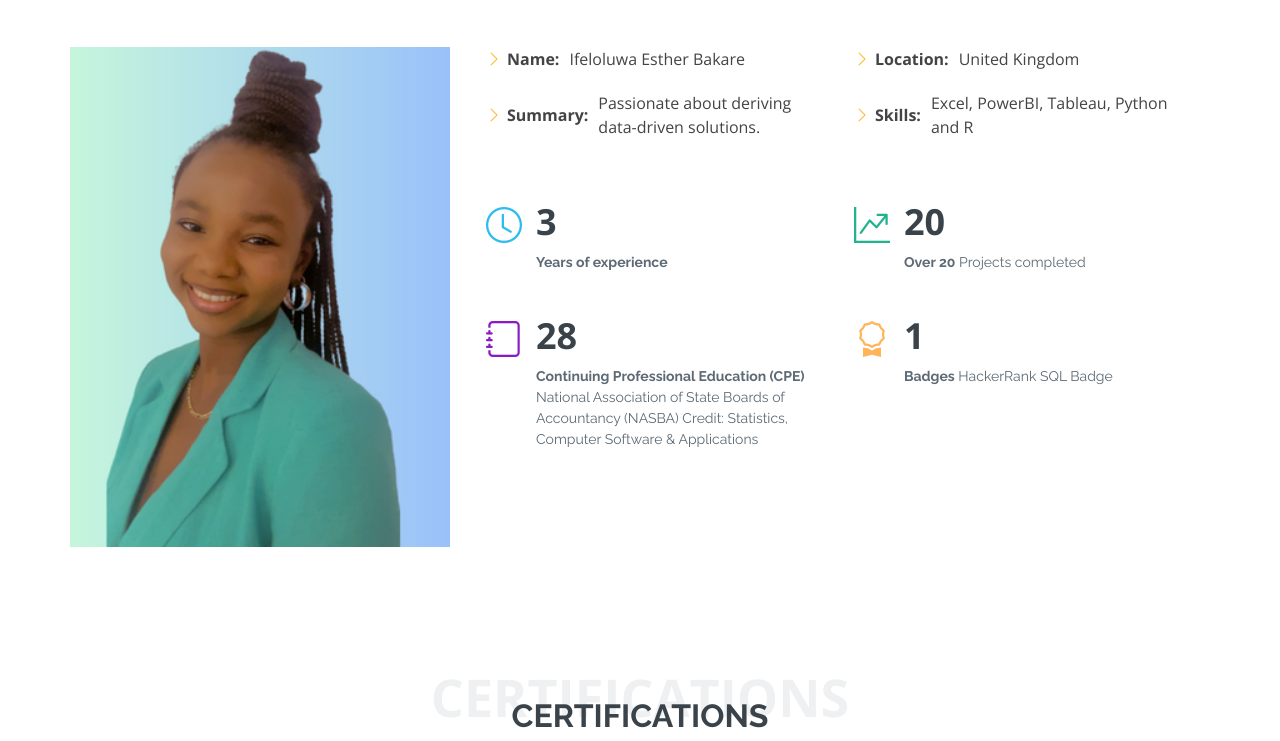
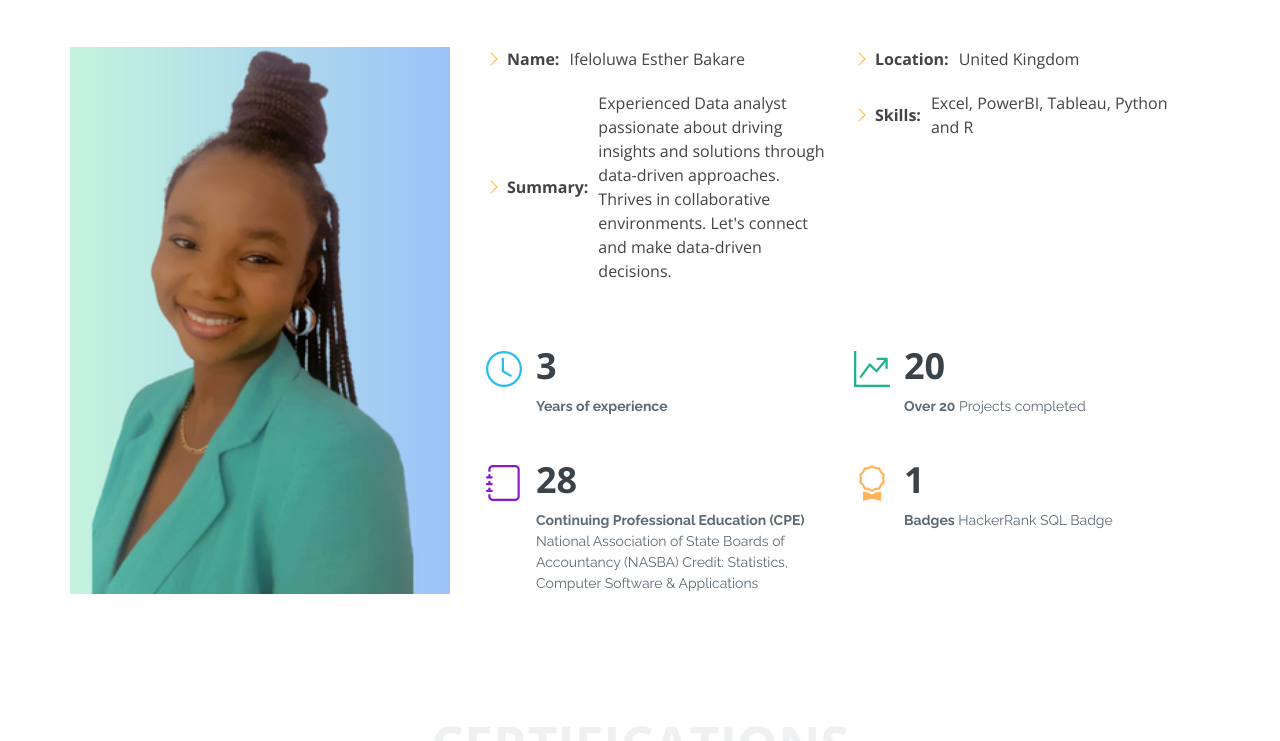
Before and after one commit to IBakare/IBakare.github.io, a plain HTML site: page index.html in a window 1280 px wide. Shown: the part 931-1672 px from the top of the page. Drawn offline with nearby package versions, Linux system fonts and the light colour scheme.

Commit message:
Update index.html

```diff
--- a/index.html
+++ b/index.html
@@ -101,7 +101,7 @@
                   <ul>
                     <li><i class="bi bi-chevron-right"></i> <strong>Name:</strong> <span>Ifeloluwa Esther Bakare</span></li>
                     <!--<li><i class="bi bi-chevron-right"></i> <strong>Website:</strong> <span>www.example.com</span></li>-->
-                    <li><i class="bi bi-chevron-right"></i> <strong>Summary:</strong> <span>Passionate about deriving data-driven solutions.</span></li>
+                    <li><i class="bi bi-chevron-right"></i> <strong>Summary:</strong> <span>Experienced Data analyst passionate about driving insights and solutions through data-driven approaches. Thrives in collaborative environments. Let's connect and make data-driven decisions.</span></li>
 
                   </ul>
                 </div>
```
